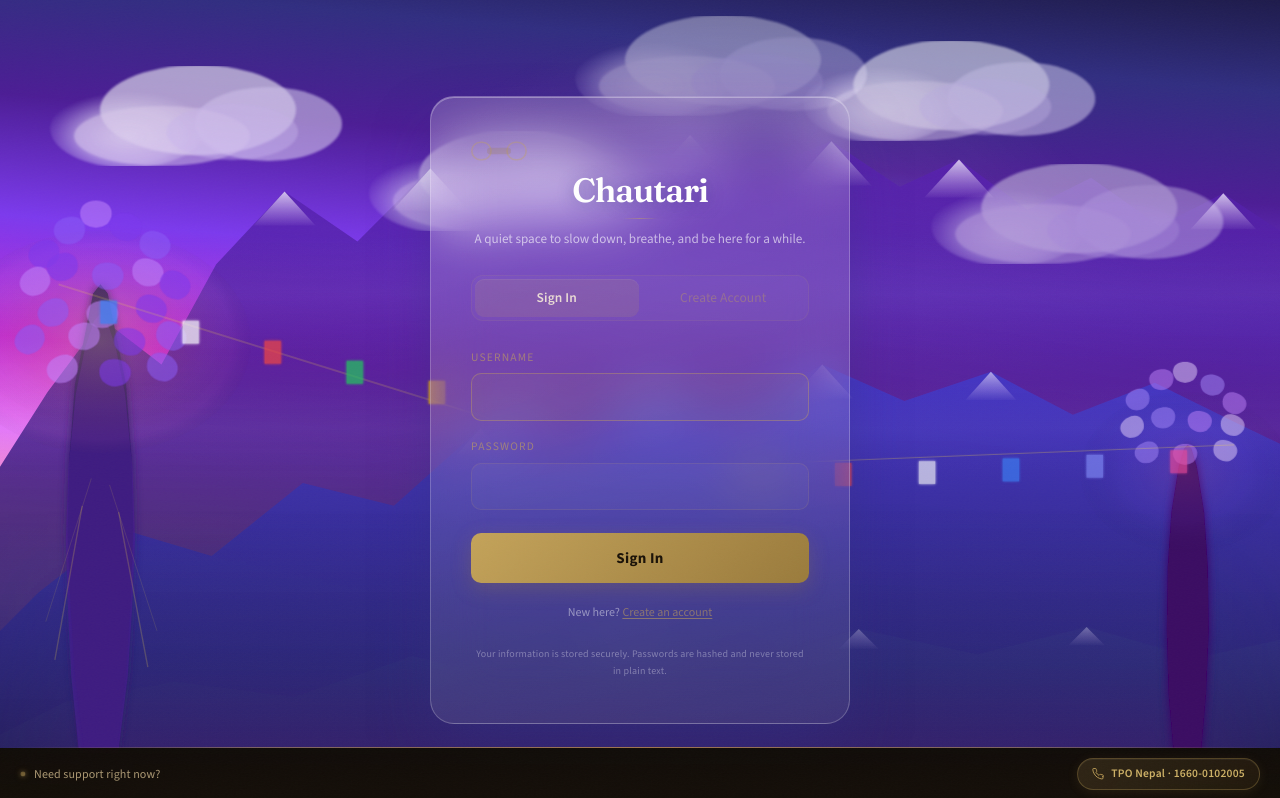
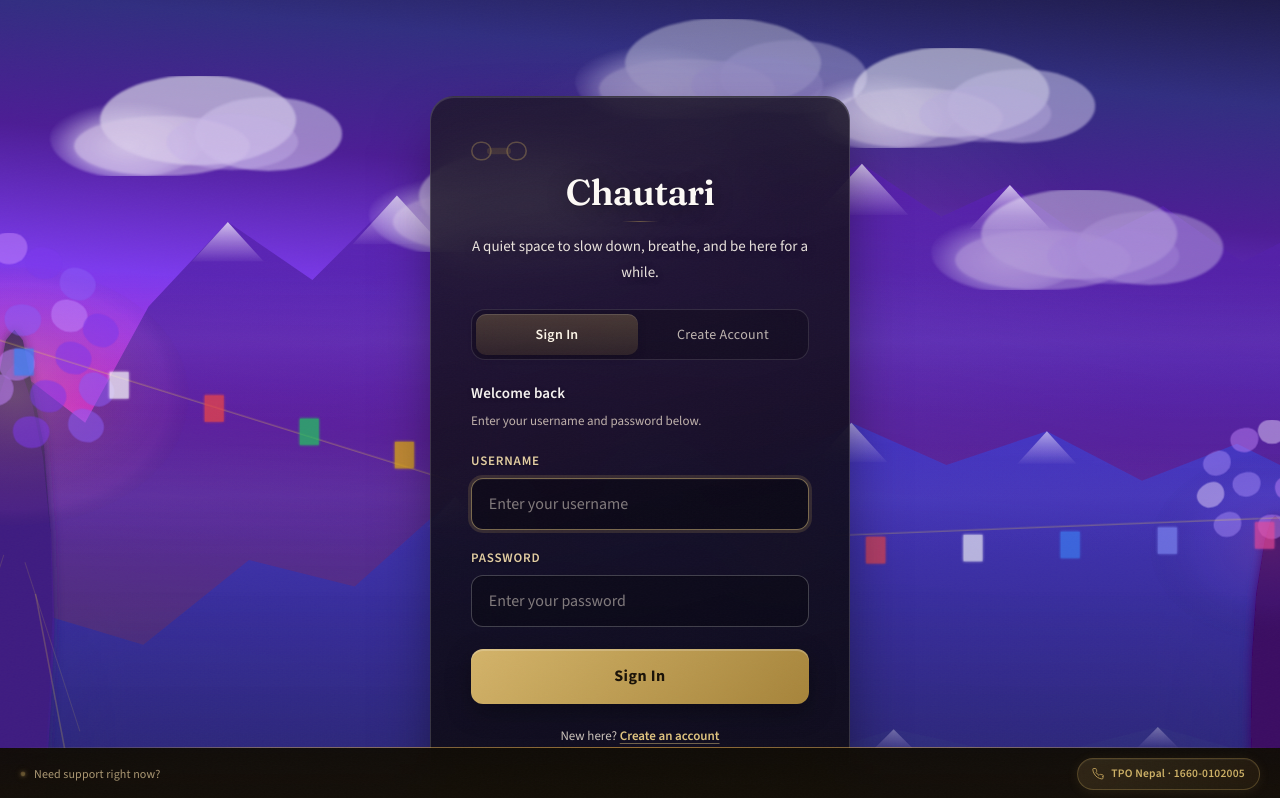
Before and after one commit to Bijay-Thakur/Chautari, a Next.js app: page / in a window 1280 px wide. Shown: the top 798 px of the page. Built offline with nearby package versions, Linux system fonts and the light colour scheme.

Commit message:
Udated the login page, fix the kite hold property

```diff
--- a/src/app/page.tsx
+++ b/src/app/page.tsx
@@ -279,16 +279,38 @@
   return (
     <div
       style={{
-        fontSize: "0.72rem",
-        fontWeight: 500,
-        color: "rgba(196,163,90,0.6)",
-        letterSpacing: "0.1em",
+        fontSize: "0.8125rem",
+        fontWeight: 600,
+        color: "rgba(236,214,168,0.96)",
+        letterSpacing: "0.06em",
         textTransform: "uppercase",
-        marginBottom: "0.45rem",
+        marginBottom: "0.5rem",
+        textShadow: "0 1px 2px rgba(0,0,0,0.35)",
       }}
     >
       {children}
     </div>
+  );
+}
+
+function LabelHint({ children }: { children: React.ReactNode }) {
+  return (
+    <span
+      style={{
+        display: "block",
+        marginTop: "0.35rem",
+        marginBottom: "0.55rem",
+        fontSize: "0.75rem",
+        fontWeight: 400,
+        letterSpacing: "0.02em",
+        textTransform: "none",
+        color: "rgba(255,245,230,0.72)",
+        lineHeight: 1.45,
+        textShadow: "0 1px 2px rgba(0,0,0,0.25)",
+      }}
+    >
+      {children}
+    </span>
   );
 }
 
@@ -297,10 +319,12 @@
   React.InputHTMLAttributes<HTMLInputElement>
 >(function WarmInput(props, ref) {
   const [focused, setFocused] = useState(false);
+  const { className, style: styleProp, ...rest } = props;
   return (
     <input
-      {...props}
+      {...rest}
       ref={ref}
+      className={`login-warm-input ${className ?? ""}`}
       onFocus={(e) => {
         setFocused(true);
         props.onFocus?.(e);
@@ -312,20 +336,23 @@
       style={{
         width: "100%",
         background: focused
-          ? "rgba(196,163,90,0.07)"
-          : "rgba(255,255,255,0.03)",
+          ? "rgba(0,0,0,0.38)"
+          : "rgba(0,0,0,0.28)",
         border: `1px solid ${
-          focused ? "rgba(196,163,90,0.38)" : "rgba(196,163,90,0.14)"
+          focused ? "rgba(212,184,120,0.55)" : "rgba(255,255,255,0.22)"
         }`,
-        borderRadius: "10px",
-        color: "rgba(244,232,216,0.9)",
-        fontSize: "0.9375rem",
-        padding: "0.72rem 1rem",
+        borderRadius: "12px",
+        color: "#faf6ef",
+        fontSize: "1rem",
+        padding: "0.8rem 1.05rem",
         outline: "none",
         fontFamily: "inherit",
-        transition: "border-color 0.18s, background 0.18s",
-        caretColor: "rgba(196,163,90,0.8)",
-        ...(props.style ?? {}),
+        transition: "border-color 0.22s ease, background 0.22s ease, box-shadow 0.22s ease",
+        caretColor: "#e8d4a8",
+        boxShadow: focused
+          ? "0 0 0 3px rgba(196,163,90,0.18), inset 0 1px 0 rgba(255,255,255,0.04)"
+          : "inset 0 1px 2px rgba(0,0,0,0.2)",
+        ...(styleProp ?? {}),
       }}
     />
   );
@@ -388,7 +415,7 @@
           value={username}
           onChange={(e) => setUsername(e.target.value)}
           disabled={loading}
-          placeholder=""
+          placeholder="Enter your username"
         />
       </div>
 
@@ -401,7 +428,7 @@
           value={password}
           onChange={(e) => setPassword(e.target.value)}
           disabled={loading}
-          placeholder=""
+          placeholder="Enter your password"
         />
       </div>
 
@@ -414,11 +441,16 @@
             animate={{ opacity: 1, y: 0 }}
             exit={{ opacity: 0 }}
             style={{
-              fontSize: "0.8125rem",
-              color: "rgba(220,100,80,0.9)",
+              fontSize: "0.875rem",
+              color: "#fecaca",
               marginBottom: "1rem",
-              lineHeight: 1.5,
+              lineHeight: 1.55,
               textAlign: "center",
+              textShadow: "0 1px 3px rgba(0,0,0,0.45)",
+              padding: "0.65rem 0.75rem",
+              background: "rgba(127,29,29,0.35)",
+              borderRadius: "10px",
+              border: "1px solid rgba(248,113,113,0.25)",
             }}
           >
             {error}
@@ -490,12 +522,8 @@
   return (
     <form onSubmit={handleSubmit} noValidate>
       <div style={{ marginBottom: "1rem" }}>
-        <Label>
-          Username{" "}
-          <span style={{ color: "rgba(196,163,90,0.38)", fontWeight: 400, letterSpacing: 0 }}>
-            · 3–30 chars, letters / numbers / _
-          </span>
-        </Label>
+        <Label>Username</Label>
+        <LabelHint>3–30 characters: letters, numbers, or underscore.</LabelHint>
         <WarmInput
           ref={ref}
           id="reg-username"
@@ -504,12 +532,13 @@
           value={username}
           onChange={(e) => setUsername(e.target.value)}
           disabled={loading}
-          placeholder=""
+          placeholder="Choose a username"
         />
       </div>
 
       <div style={{ marginBottom: "1rem" }}>
-        <Label>Password <span style={{ color: "rgba(196,163,90,0.38)", fontWeight: 400, letterSpacing: 0 }}>· min 6 chars</span></Label>
+        <Label>Password</Label>
+        <LabelHint>At least 6 characters.</LabelHint>
         <WarmInput
           id="reg-password"
           type="password"
@@ -517,16 +546,24 @@
           value={password}
           onChange={(e) => setPassword(e.target.value)}
           disabled={loading}
-          placeholder=""
+          placeholder="Create a password"
         />
       </div>
 
       <div style={{ marginBottom: "1.4rem" }}>
         <Label>
-          Confirm Password{" "}
+          Confirm password
           {passwordMismatch && (
-            <span style={{ color: "rgba(220,100,80,0.75)", fontWeight: 400, letterSpacing: 0, textTransform: "none" }}>
-              · doesn't match
+            <span
+              style={{
+                color: "#fecaca",
+                fontWeight: 600,
+                letterSpacing: "0.02em",
+                textTransform: "none",
+                marginLeft: "0.35rem",
+              }}
+            >
+              — does not match
             </span>
           )}
         </Label>
@@ -537,10 +574,10 @@
           value={confirm}
           onChange={(e) => setConfirm(e.target.value)}
           disabled={loading}
-          placeholder=""
+          placeholder="Re-enter your password"
           style={
             passwordMismatch
-              ? { borderColor: "rgba(220,100,80,0.4)" }
+              ? { borderColor: "rgba(248,113,113,0.55)" }
               : undefined
           }
         />
@@ -555,11 +592,16 @@
             animate={{ opacity: 1, y: 0 }}
             exit={{ opacity: 0 }}
             style={{
-              fontSize: "0.8125rem",
-              color: "rgba(220,100,80,0.9)",
+              fontSize: "0.875rem",
+              color: "#fecaca",
               marginBottom: "1rem",
-              lineHeight: 1.5,
+              lineHeight: 1.55,
               textAlign: "center",
+              textShadow: "0 1px 3px rgba(0,0,0,0.45)",
+              padding: "0.65rem 0.75rem",
+              background: "rgba(127,29,29,0.35)",
+              borderRadius: "10px",
+              border: "1px solid rgba(248,113,113,0.25)",
             }}
           >
             {error}
@@ -580,21 +622,23 @@
     <button
       type="submit"
       disabled={loading}
-      className="w-full font-semibold transition-opacity"
+      className="login-submit-btn w-full font-semibold"
       style={{
-        padding: "0.875rem 1rem",
-        borderRadius: "10px",
+        padding: "0.95rem 1rem",
+        borderRadius: "12px",
         border: "none",
         background: loading
-          ? "rgba(196,163,90,0.25)"
-          : "linear-gradient(135deg, #c4a35a 0%, #9a7b3c 100%)",
-        color: loading ? "rgba(196,163,90,0.5)" : "#1a1208",
-        fontSize: "0.9375rem",
+          ? "rgba(196,163,90,0.28)"
+          : "linear-gradient(135deg, #d4b46a 0%, #a6843a 100%)",
+        color: loading ? "rgba(40,32,18,0.45)" : "#1a1208",
+        fontSize: "1rem",
         fontWeight: 700,
-        letterSpacing: "0.02em",
+        letterSpacing: "0.03em",
         cursor: loading ? "not-allowed" : "pointer",
-        transition: "all 0.22s ease",
-        boxShadow: loading ? "none" : "0 6px 20px rgba(154,123,60,0.28)",
+        transition: "transform 0.2s ease, box-shadow 0.2s ease, filter 0.2s ease",
+        boxShadow: loading
+          ? "none"
+          : "0 8px 24px rgba(0,0,0,0.35), 0 2px 0 rgba(255,255,255,0.2) inset",
       }}
     >
       {loading ? "Please wait…" : label}
@@ -652,6 +696,24 @@
           .login-himalaya-leaves, .login-himalaya-leaves-right { animation: none; }
           .cloud-drift-a, .cloud-drift-b, .cloud-drift-c { animation: none; }
         }
+
+        .login-warm-input::placeholder {
+          color: rgba(255, 245, 230, 0.48);
+          font-weight: 400;
+        }
+        .login-warm-input:disabled {
+          opacity: 0.65;
+          cursor: not-allowed;
+        }
+        .login-submit-btn:not(:disabled):hover {
+          filter: brightness(1.06);
+          transform: translateY(-1px);
+          box-shadow: 0 12px 32px rgba(0,0,0,0.4), 0 2px 0 rgba(255,255,255,0.25) inset;
+        }
+        .login-submit-btn:not(:disabled):active {
+          transform: translateY(0);
+        }
+        .login-tab-btn { transition: background 0.28s ease, color 0.28s ease, box-shadow 0.28s ease; }
       `}</style>
 
     <div
@@ -719,12 +781,12 @@
           className="rounded-[24px]"
           style={{
             background:
-              "linear-gradient(165deg, rgba(255,255,255,0.18) 0%, rgba(255,255,255,0.07) 100%)",
-            border: "1px solid rgba(255,255,255,0.22)",
+              "linear-gradient(165deg, rgba(28,22,38,0.82) 0%, rgba(14,11,22,0.88) 55%, rgba(12,10,18,0.9) 100%)",
+            border: "1px solid rgba(255,255,255,0.16)",
             boxShadow:
-              "0 32px 64px -12px rgba(49,46,129,0.5), inset 0 1px 0 rgba(255,255,255,0.32)",
-            backdropFilter: "blur(28px)",
-            WebkitBackdropFilter: "blur(28px)",
+              "0 32px 64px -12px rgba(0,0,0,0.55), inset 0 1px 0 rgba(255,255,255,0.12)",
+            backdropFilter: "blur(32px)",
+            WebkitBackdropFilter: "blur(32px)",
             padding: "clamp(2rem,5vw,2.75rem) clamp(1.75rem,5vw,2.5rem)",
           }}
         >
@@ -742,27 +804,28 @@
             <h1
               className="font-display font-semibold"
               style={{
-                fontSize: "clamp(1.75rem, 5vw, 2.1rem)",
-                lineHeight: 1.05,
-                letterSpacing: "-0.03em",
-                color: "#fff",
-                textShadow: "0 2px 16px rgba(49,46,129,0.4)",
+                fontSize: "clamp(1.85rem, 5vw, 2.25rem)",
+                lineHeight: 1.08,
+                letterSpacing: "-0.02em",
+                color: "#fdfaf6",
+                textShadow: "0 2px 20px rgba(0,0,0,0.45), 0 1px 0 rgba(0,0,0,0.2)",
               }}
             >
               Chautari
             </h1>
 
-            <div style={{ marginTop: "0.6rem", marginBottom: "0.6rem" }}>
+            <div style={{ marginTop: "0.6rem", marginBottom: "0.65rem" }}>
               <Divider />
             </div>
 
             <p
               style={{
-                fontSize: "0.825rem",
-                color: "rgba(255,255,255,0.62)",
-                lineHeight: 1.7,
-                maxWidth: "22rem",
+                fontSize: "0.9375rem",
+                color: "rgba(255,248,240,0.9)",
+                lineHeight: 1.75,
+                maxWidth: "24rem",
                 margin: "0 auto",
+                textShadow: "0 1px 8px rgba(0,0,0,0.35)",
               }}
             >
               A quiet space to slow down, breathe, and be here for a while.
@@ -773,12 +836,12 @@
           <div
             style={{
               display: "flex",
-              background: "rgba(255,255,255,0.025)",
-              border: "1px solid rgba(196,163,90,0.1)",
-              borderRadius: "12px",
-              padding: "3px",
-              marginBottom: "1.75rem",
-              gap: "3px",
+              background: "rgba(0,0,0,0.22)",
+              border: "1px solid rgba(255,255,255,0.12)",
+              borderRadius: "14px",
+              padding: "4px",
+              marginBottom: "1.35rem",
+              gap: "4px",
             }}
           >
             {(["login", "register"] as Mode[]).map((m) => {
@@ -787,26 +850,26 @@
                 <button
                   key={m}
                   type="button"
+                  className="login-tab-btn"
                   onClick={() => switchMode(m)}
                   style={{
                     flex: 1,
-                    padding: "0.55rem 0.5rem",
-                    borderRadius: "9px",
+                    padding: "0.62rem 0.5rem",
+                    borderRadius: "10px",
                     border: "none",
                     background: active
-                      ? "rgba(196,163,90,0.14)"
+                      ? "linear-gradient(180deg, rgba(196,163,90,0.28) 0%, rgba(154,123,60,0.18) 100%)"
                       : "transparent",
                     color: active
-                      ? "rgba(244,232,216,0.92)"
-                      : "rgba(196,163,90,0.4)",
-                    fontWeight: active ? 600 : 400,
-                    fontSize: "0.84rem",
+                      ? "#fdf6e8"
+                      : "rgba(255,245,230,0.72)",
+                    fontWeight: active ? 600 : 500,
+                    fontSize: "0.875rem",
                     cursor: "pointer",
-                    letterSpacing: "0.01em",
-                    transition: "all 0.2s ease",
+                    letterSpacing: "0.02em",
                     fontFamily: "inherit",
                     boxShadow: active
-                      ? "inset 0 1px 0 rgba(255,255,255,0.06)"
+                      ? "inset 0 1px 0 rgba(255,255,255,0.12), 0 2px 8px rgba(0,0,0,0.2)"
                       : "none",
                   }}
                 >
@@ -816,14 +879,40 @@
             })}
           </div>
 
+          <p
+            style={{
+              fontSize: "0.9375rem",
+              fontWeight: 600,
+              color: "rgba(255,252,248,0.96)",
+              marginBottom: "1.1rem",
+              letterSpacing: "0.01em",
+              textShadow: "0 1px 4px rgba(0,0,0,0.3)",
+            }}
+          >
+            {mode === "login" ? "Welcome back" : "Create your account"}
+          </p>
+          <p
+            style={{
+              fontSize: "0.8125rem",
+              color: "rgba(255,240,220,0.72)",
+              marginTop: "-0.65rem",
+              marginBottom: "1.25rem",
+              lineHeight: 1.5,
+            }}
+          >
+            {mode === "login"
+              ? "Enter your username and password below."
+              : "Fill in each field — we will keep your details safe."}
+          </p>
+
           {/* ── Animated form swap ── */}
           <AnimatePresence mode="wait">
             <motion.div
               key={mode}
-              initial={{ opacity: 0, x: mode === "login" ? -14 : 14 }}
-              animate={{ opacity: 1, x: 0 }}
-              exit={{ opacity: 0, x: mode === "login" ? 14 : -14 }}
-              transition={{ duration: 0.22, ease: "easeInOut" }}
+              initial={{ opacity: 0, y: 10 }}
+              animate={{ opacity: 1, y: 0 }}
+              exit={{ opacity: 0, y: -8 }}
+              transition={{ duration: 0.3, ease: [0.22, 1, 0.36, 1] }}
             >
               {mode === "login" ? (
                 <LoginForm onSuccess={handleSuccess} />
@@ -836,11 +925,11 @@
           {/* ── Mode hint ── */}
           <p
             style={{
-              fontSize: "0.75rem",
-              color: "rgba(255,255,255,0.45)",
+              fontSize: "0.8125rem",
+              color: "rgba(255,245,230,0.78)",
               textAlign: "center",
-              marginTop: "1.25rem",
-              lineHeight: 1.6,
+              marginTop: "1.35rem",
+              lineHeight: 1.65,
             }}
           >
             {mode === "login" ? (
@@ -852,13 +941,16 @@
                   style={{
                     background: "none",
                     border: "none",
-                    color: "rgba(196,163,90,0.55)",
+                    color: "rgba(228,200,130,0.98)",
                     cursor: "pointer",
                     fontSize: "inherit",
                     fontFamily: "inherit",
+                    fontWeight: 600,
                     textDecoration: "underline",
-                    textUnderlineOffset: "2px",
+                    textDecorationColor: "rgba(228,200,130,0.45)",
+                    textUnderlineOffset: "3px",
                     padding: 0,
+                    transition: "color 0.2s ease",
                   }}
                 >
                   Create an account
@@ -873,12 +965,14 @@
                   style={{
                     background: "none",
                     border: "none",
-                    color: "rgba(196,163,90,0.55)",
+                    color: "rgba(228,200,130,0.98)",
                     cursor: "pointer",
                     fontSize: "inherit",
                     fontFamily: "inherit",
+                    fontWeight: 600,
                     textDecoration: "underline",
-                    textUnderlineOffset: "2px",
+                    textDecorationColor: "rgba(228,200,130,0.45)",
+                    textUnderlineOffset: "3px",
                     padding: 0,
                   }}
                 >
@@ -891,12 +985,15 @@
           {/* ── Footer ── */}
           <p
             style={{
-              fontSize: "10px",
-              color: "rgba(255,255,255,0.35)",
+              fontSize: "0.75rem",
+              color: "rgba(255,240,225,0.62)",
               textAlign: "center",
               marginTop: "1.5rem",
               lineHeight: 1.65,
-              letterSpacing: "0.02em",
+              letterSpacing: "0.01em",
+              maxWidth: "20rem",
+              marginLeft: "auto",
+              marginRight: "auto",
             }}
           >
             Your information is stored securely. Passwords are hashed and never
--- a/src/components/HugOverlay.tsx
+++ b/src/components/HugOverlay.tsx
@@ -66,7 +66,7 @@
               zIndex: 1,
             }}
           >
-            🤍
+            🤗
           </motion.div>
 
           {/* Text */}
@@ -86,7 +86,7 @@
                 lineHeight: 1.4,
               }}
             >
-              Someone held your kite.
+              You sent a hug.
             </p>
             <p
               style={{
```
Also changed, not shown: src/components/FloatingKite.tsx (+76 -21 lines).
